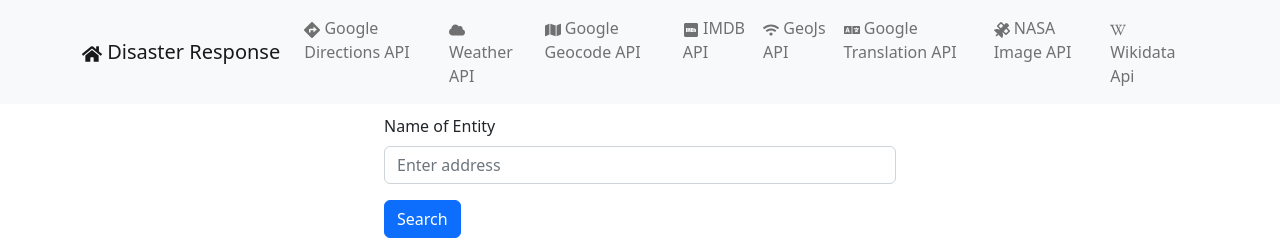
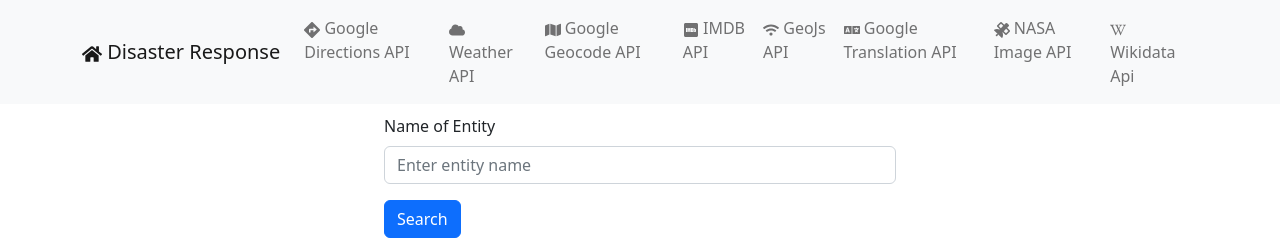
Before and after one commit to bounswe/bounswe2023group1, a React (Create React App) app in the folder practice-app/frontend/disasterresponse/: page /wikidataPage in a window 1280 px wide. Shown: the top 240 px of the page. Built offline with nearby package versions, Linux system fonts and the light colour scheme.

Commit message:
fix small bug

```diff
--- a/practice-app/frontend/disasterresponse/src/pages/WikidataApi/WikidataPage.jsx
+++ b/practice-app/frontend/disasterresponse/src/pages/WikidataApi/WikidataPage.jsx
@@ -47,7 +47,7 @@ export default function WikidataPage() {
         <Form className="formDiv">
             <Form.Group className="mb-3" controlId="from">
                 <Form.Label>Name of Entity</Form.Label>
-                <Form.Control type="text" placeholder="Enter address" onChange={(e) => setQuery(e.target.value)}/>
+                <Form.Control type="text" placeholder="Enter entity name" onChange={(e) => setQuery(e.target.value)}/>
             </Form.Group>
 
             <Button variant="primary" onClick={findEntity}>
```
